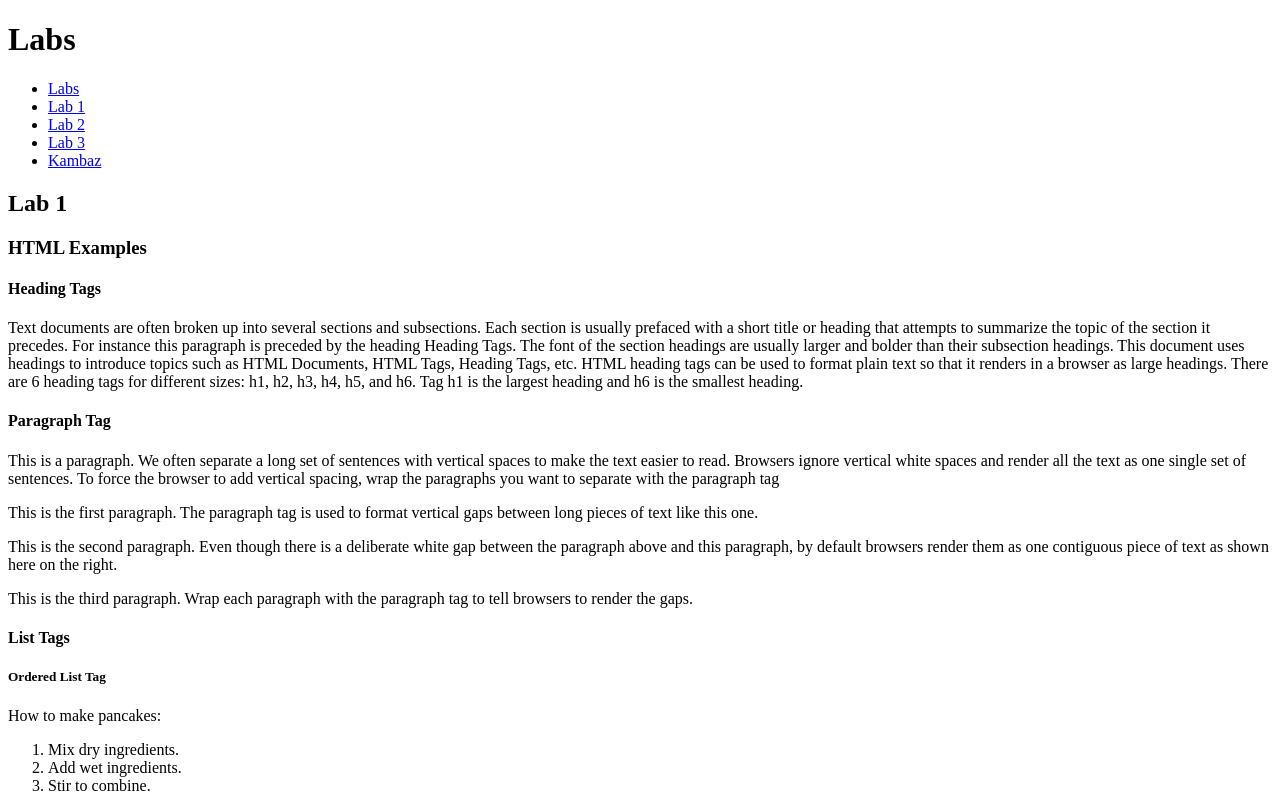
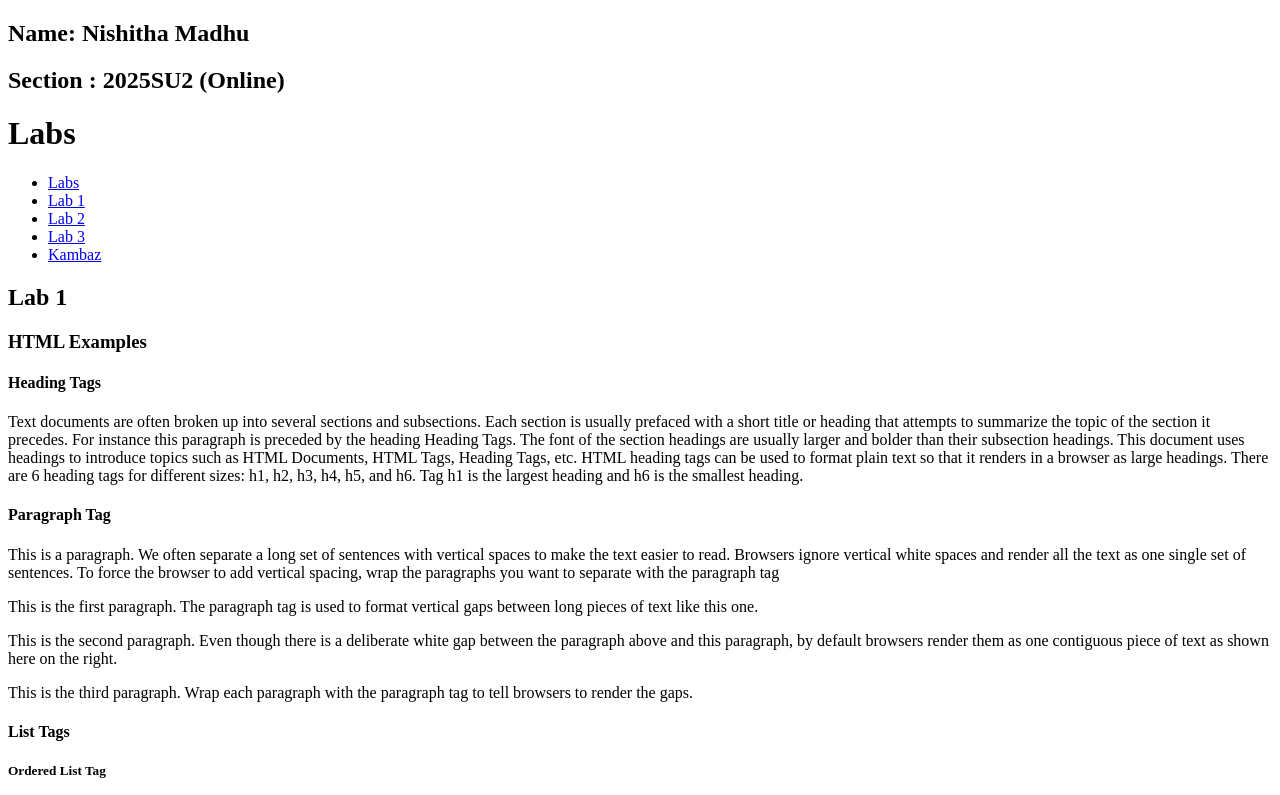
Before and after one commit to imnishitha/kambaz-react-web-app, a React app: page /#/Labs/Lab1 in a window 1280 px wide. Shown: the top 795 px of the page. Built offline with nearby package versions, Linux system fonts and the light colour scheme; the HTML template or start-up script is replaced by a standard one.

Commit message:
Added name and section

```diff
--- a/src/Labs/index.tsx
+++ b/src/Labs/index.tsx
@@ -6,6 +6,8 @@ import Lab3 from "./Lab3";
 export default function Labs() {
   return (
     <div>
+       <h2>Name: Nishitha Madhu</h2>
+       <h2>Section : 2025SU2 (Online)</h2>
       <h1>Labs</h1>
       <TOC />
       <Routes>
```
